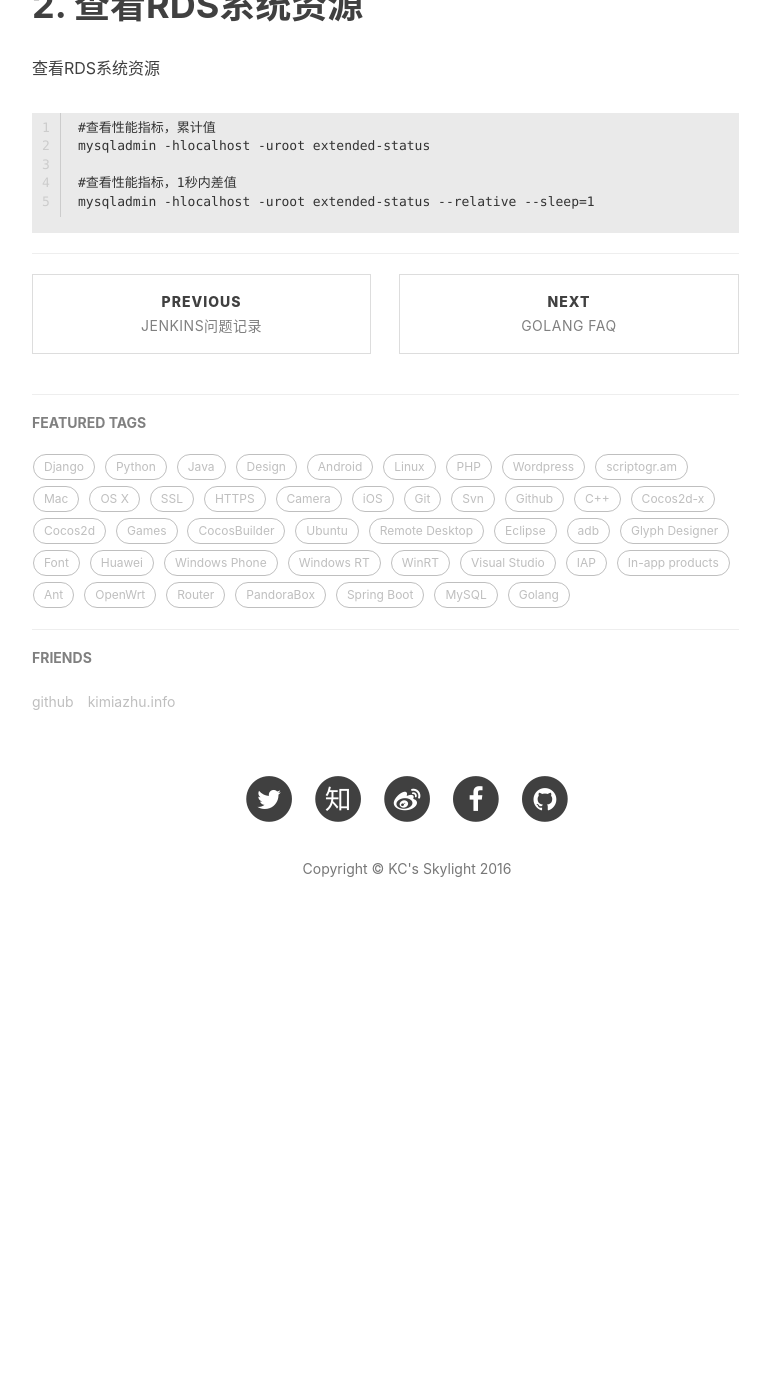
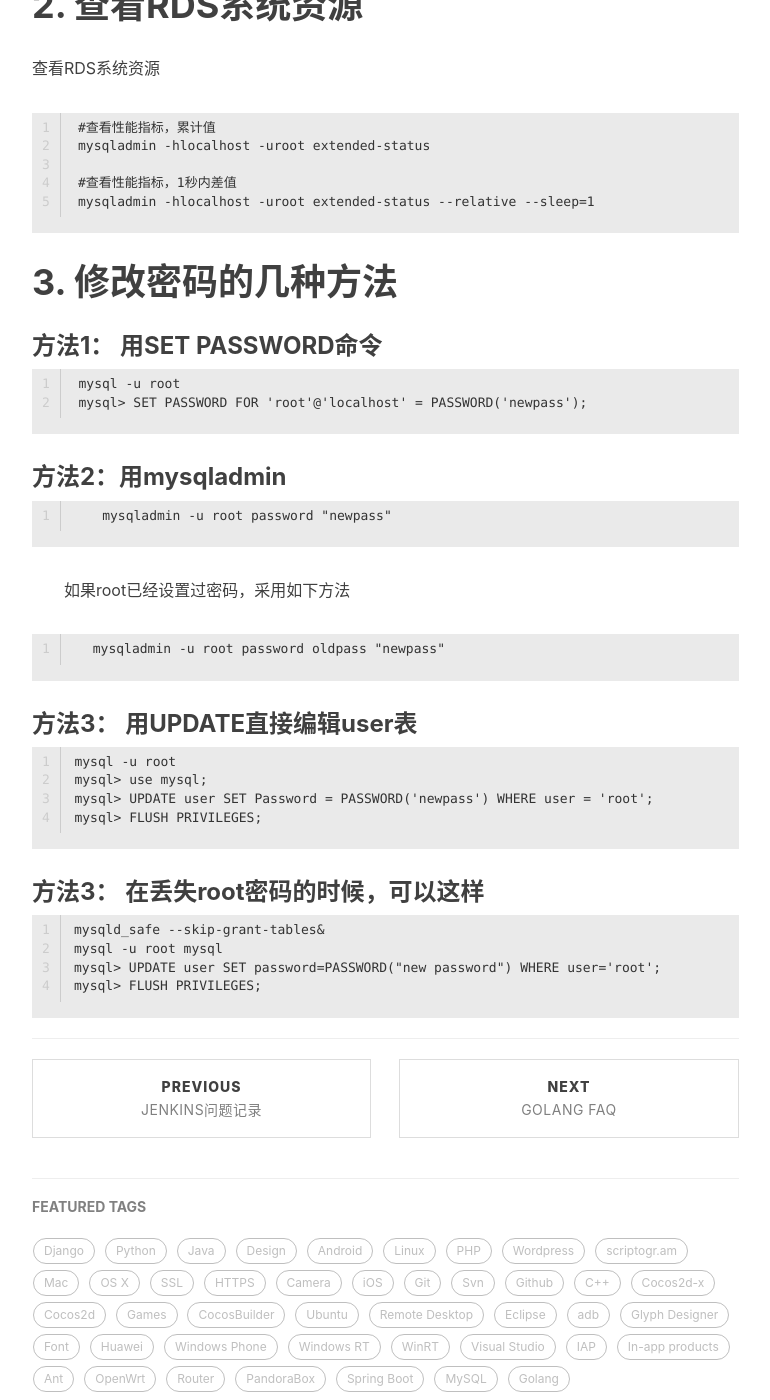
Before and after one commit to kimiazhu/kimiazhu.github.io, a Jekyll site: the page built from _posts/2015-11-11-MySQL问题记录.markdown, in a window 1280 px wide and 1400 px high, scrolled down 986 px. Shown: the whole window, without its empty margins (233-1003 px from the left). Built offline with Jekyll 4.4.1, drawn with Linux system fonts in a browser that asks for light colours; nearby versions of some CDN libraries; comment, search, counter and statistics services are not loaded; before the commit the page ends 1931 px from its top, so only the background shows below that.

Commit message:
增加修改密码的备忘

````diff
--- a/_posts/2015-11-11-MySQL问题记录.markdown
+++ b/_posts/2015-11-11-MySQL问题记录.markdown
@@ -36,3 +36,42 @@ mysqladmin -hlocalhost -uroot extended-status
 #查看性能指标，1秒内差值
 mysqladmin -hlocalhost -uroot extended-status --relative --sleep=1
 ```
+
+# 3. 修改密码的几种方法
+
+### 方法1： 用SET PASSWORD命令
+
+```bash
+mysql -u root
+mysql> SET PASSWORD FOR 'root'@'localhost' = PASSWORD('newpass');
+```
+
+### 方法2：用mysqladmin
+
+```bash
+mysqladmin -u root password "newpass"
+```
+
+　　如果root已经设置过密码，采用如下方法
+
+```bash
+mysqladmin -u root password oldpass "newpass"
+```
+
+### 方法3： 用UPDATE直接编辑user表
+
+```bash
+mysql -u root
+mysql> use mysql;
+mysql> UPDATE user SET Password = PASSWORD('newpass') WHERE user = 'root';
+mysql> FLUSH PRIVILEGES;
+```
+
+### 方法3： 在丢失root密码的时候，可以这样
+
+```bash
+mysqld_safe --skip-grant-tables&
+mysql -u root mysql
+mysql> UPDATE user SET password=PASSWORD("new password") WHERE user='root';
+mysql> FLUSH PRIVILEGES;
+```
````
